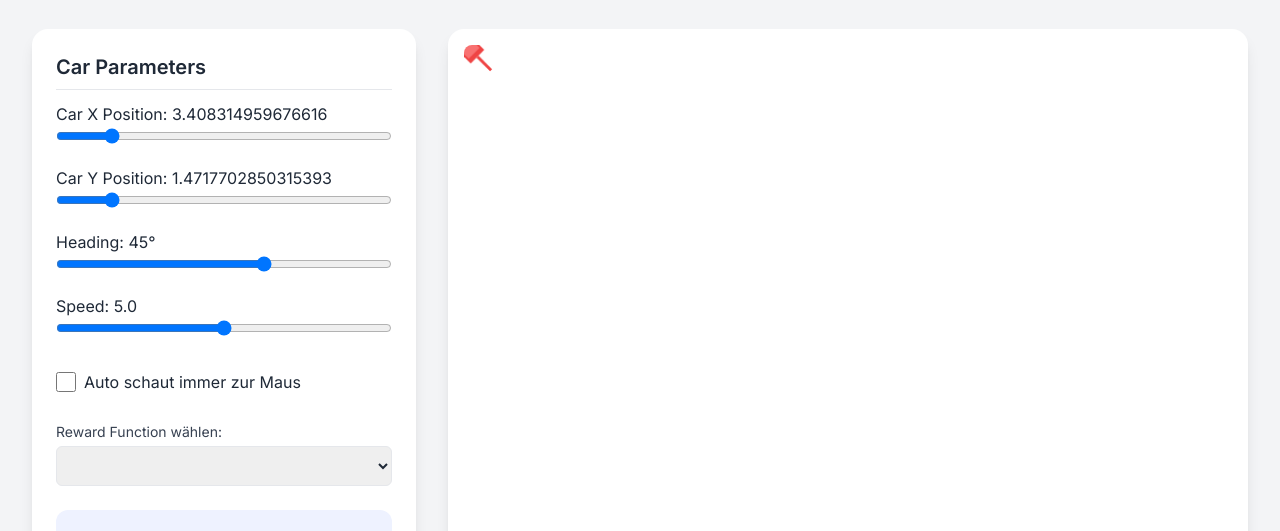
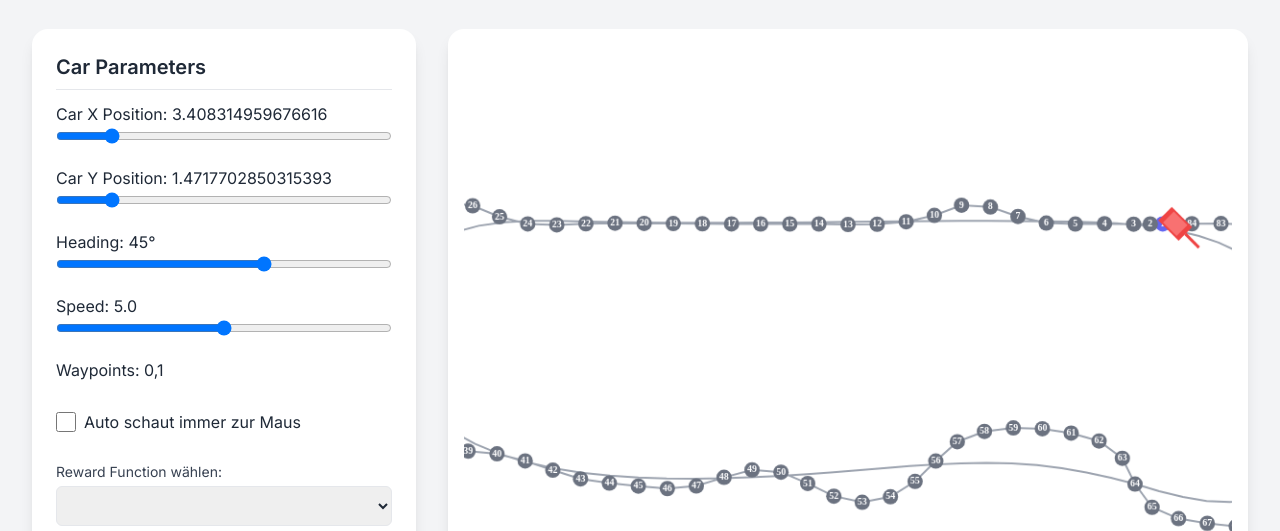
Before and after one commit to justforjan/deep-racer-2025, a plain HTML site: page index.html in a window 1280 px wide. Shown: the part 107-638 px from the top of the page. Drawn offline with nearby package versions, Linux system fonts and the light colour scheme; no server answers.

Commit message:
broke perfect line and changed world to screen pixel translation

```diff
--- a/index.html
+++ b/index.html
@@ -56,6 +56,9 @@
                         <input type="range" id="speed" min="0" max="10" step="0.1" value="5" class="w-full slider-thumb">
                     </div>
                     <div>
+                        <label>Waypoints: <span id="closest_waypoints"></span></label>
+                    </div>
+                    <div>
                         <label class="inline-flex items-center mt-3">
                             <input type="checkbox" id="look-at-mouse" class="form-checkbox h-5 w-5 text-indigo-600">
                             <span class="ml-2">Auto schaut immer zur Maus</span>
@@ -94,6 +97,7 @@ const headingSlider = document.getElementById('heading');
 const speedSlider = document.getElementById('speed');
 const carXValue = document.getElementById('car-x-value');
 const carYValue = document.getElementById('car-y-value');
+const closestWaypoints = document.getElementById('closest_waypoints')
 const headingValue = document.getElementById('heading-value');
 const speedValue = document.getElementById('speed-value');
 const rewardValue = document.getElementById('reward-value');
@@ -190,7 +194,96 @@ let state = {
         [3.5817264318466187, 1.472470998764038],
         [3.408314959676616, 1.4717702850315393]
     ],
-    closestWaypoints: [0, 1]
+    perfect_line: [
+        [ 3.02139987e+00,  1.45869374e+00],
+       [ 2.79611184e+00,  1.47645259e+00],
+       [ 2.55766258e+00,  1.48780603e+00],
+       [ 2.29900224e+00,  1.49458953e+00],
+       [ 2.02424354e+00,  1.49874595e+00],
+       [ 1.74275391e+00,  1.50110821e+00],
+       [ 1.45725946e+00,  1.50199393e+00],
+       [ 1.16886336e+00,  1.50162237e+00],
+       [ 8.78304133e-01,  1.50021371e+00],
+       [ 5.86069246e-01,  1.49794748e+00],
+       [ 2.92466572e-01,  1.49494849e+00],
+       [-2.22807462e-03,  1.49134398e+00],
+       [-3.05033588e-01,  1.48822038e+00],
+       [-6.07850904e-01,  1.48569301e+00],
+       [-9.10677172e-01,  1.48382932e+00],
+       [-1.21350835e+00,  1.48270283e+00],
+       [-1.51633800e+00,  1.48247677e+00],
+       [-1.81915338e+00,  1.48333176e+00],
+       [-2.12192930e+00,  1.48550648e+00],
+       [-2.42461912e+00,  1.48924952e+00],
+       [-2.72713106e+00,  1.49487593e+00],
+       [-3.02929272e+00,  1.50276164e+00],
+       [-3.31666816e+00,  1.50306270e+00],
+       [-3.58971910e+00,  1.48796349e+00],
+       [-3.84740433e+00,  1.45128247e+00],
+       [-4.08736552e+00,  1.38697438e+00],
+       [-4.30556573e+00,  1.28907047e+00],
+       [-4.48263832e+00,  1.13830908e+00],
+       [-4.61868080e+00,  9.50257845e-01],
+       [-4.71254361e+00,  7.36444170e-01],
+       [-4.76149703e+00,  5.06685023e-01],
+       [-4.76477995e+00,  2.71077025e-01],
+       [-4.72186912e+00,  3.90669011e-02],
+       [-4.63340804e+00, -1.80418361e-01],
+       [-4.49616860e+00, -3.76413035e-01],
+       [-4.32149836e+00, -5.47801105e-01],
+       [-4.11656266e+00, -6.95863150e-01],
+       [-3.88551122e+00, -8.21532712e-01],
+       [-3.63215805e+00, -9.26308373e-01],
+       [-3.35909999e+00, -1.01054260e+00],
+       [-3.07092028e+00, -1.07503883e+00],
+       [-2.77581412e+00, -1.12150552e+00],
+       [-2.47917460e+00, -1.15293730e+00],
+       [-2.18295538e+00, -1.17225174e+00],
+       [-1.88891336e+00, -1.18187827e+00],
+       [-1.59804671e+00, -1.18380784e+00],
+       [-1.31031011e+00, -1.17956771e+00],
+       [-1.02527294e+00, -1.17035524e+00],
+       [-7.42518477e-01, -1.15701164e+00],
+       [-4.61653778e-01, -1.14024579e+00],
+       [-1.82360881e-01, -1.12061176e+00],
+       [ 9.56350748e-02, -1.09858535e+00],
+       [ 3.72592885e-01, -1.07461769e+00],
+       [ 6.41497759e-01, -1.05354467e+00],
+       [ 9.09609952e-01, -1.03626712e+00],
+       [ 1.17663085e+00, -1.02445902e+00],
+       [ 1.44221791e+00, -1.02018420e+00],
+       [ 1.70606482e+00, -1.02546064e+00],
+       [ 1.96778854e+00, -1.04275241e+00],
+       [ 2.22680099e+00, -1.07544580e+00],
+       [ 2.48377653e+00, -1.11947762e+00],
+       [ 2.73879640e+00, -1.17411218e+00],
+       [ 2.99174125e+00, -1.23921014e+00],
+       [ 3.24113400e+00, -1.31425136e+00],
+       [ 3.48919940e+00, -1.37563561e+00],
+       [ 3.73499993e+00, -1.41671665e+00],
+       [ 3.97597469e+00, -1.42837730e+00],
+       [ 4.20765790e+00, -1.40213719e+00],
+       [ 4.42281524e+00, -1.33034535e+00],
+       [ 4.61056875e+00, -1.20656648e+00],
+       [ 4.74879565e+00, -1.02121557e+00],
+       [ 4.84434714e+00, -7.98979581e-01],
+       [ 4.89637089e+00, -5.48596060e-01],
+       [ 4.90323568e+00, -2.80997099e-01],
+       [ 4.86793001e+00, -1.17814914e-02],
+       [ 4.79713758e+00,  2.46607366e-01],
+       [ 4.69598542e+00,  4.86912653e-01],
+       [ 4.56896570e+00,  7.05073712e-01],
+       [ 4.41912338e+00,  8.97792409e-01],
+       [ 4.24898530e+00,  1.06151291e+00],
+       [ 4.05933211e+00,  1.18474399e+00],
+       [ 3.86040708e+00,  1.27633820e+00],
+       [ 3.65667633e+00,  1.34473660e+00],
+       [ 3.44942397e+00,  1.39560199e+00],
+       [ 3.23819139e+00,  1.43252829e+00],
+       [ 3.02139987e+00,  1.45869374e+00]
+    ],
+    closestWaypoints: [0, 1],
+    is_offtrack: false
 };
 
 let draggingCar = false;
@@ -203,13 +296,33 @@ function dist2d(a, b) {
     return Math.hypot(a[0] - b[0], a[1] - b[1]);
 }
 
+let scale = 100; // zoom factor
+
+function worldToScreen(p) {
+    return [
+        p[0] * scale + canvas.width / 2,
+        p[1] * -scale + canvas.height / 2
+    ];
+}
+
+function screenToWorld(p) {
+    return [
+        (p.x - canvas.width / 2) / scale,
+        (p.y - canvas.height / 2) / -scale
+    ];
+}
+
 function updateClosestWaypoints() {
-    const distances = state.waypoints.map((wp, idx) => ({ idx, dist: dist2d([state.car.x, state.car.y], wp) }));
+    const distances = state.waypoints.map((wp, idx) => ({
+        idx,
+        dist: dist2d([state.car.x, state.car.y], wp)
+    }));
     distances.sort((a, b) => a.dist - b.dist);
     const first = distances[0].idx;
     const second = distances[1].idx;
     state.closestWaypoints = first < second ? [first, second] : [second, first];
 }
+
 
 // --- Model Auswahl laden ---
 function loadModels() {
@@ -247,7 +360,9 @@ function fetchReward() {
                 heading: state.car.heading,
                 speed: state.car.speed,
                 waypoints: state.waypoints,
-                closest_waypoints: state.closestWaypoints
+                closest_waypoints: state.closestWaypoints,
+                is_offtrack: state.is_offtrack,
+                track_width: 0.76
             }
         })
     })
@@ -271,8 +386,16 @@ function draw() {
 
     // Track
     ctx.beginPath();
-    ctx.moveTo(state.waypoints[0][0], state.waypoints[0][1]);
-    state.waypoints.forEach(([x, y]) => ctx.lineTo(x, y));
+    const [startX, startY] = worldToScreen(state.waypoints[0]);
+    ctx.moveTo(startX, startY);
+    state.waypoints.forEach(wp => {
+        const [x, y] = worldToScreen(wp);
+        ctx.lineTo(x, y);
+    });
+    state.perfect_line.forEach(wp => {
+        const [x, y] = worldToScreen(wp);
+        ctx.lineTo(x, y);
+    });
     ctx.closePath();
     ctx.strokeStyle = '#9ca3af';
     ctx.lineWidth = 2;
@@ -280,20 +403,36 @@ function draw() {
 
     // Waypoints
     state.waypoints.forEach((wp, idx) => {
+        const [sx, sy] = worldToScreen(wp);
         ctx.beginPath();
-        ctx.arc(wp[0], wp[1], 8, 0, 2 * Math.PI);
+        ctx.arc(sx, sy, 8, 0, 2 * Math.PI);
         ctx.fillStyle = state.closestWaypoints.includes(idx) ? '#6366f1' : '#6b7280';
         ctx.fill();
+
         ctx.fillStyle = 'white';
         ctx.font = 'bold 10px Inter';
         ctx.textAlign = 'center';
         ctx.textBaseline = 'middle';
-        ctx.fillText(idx, wp[0], wp[1]);
+        ctx.fillText(idx, sx, sy);
     });
+    // state.perfect_line.forEach((wp, idx) => {
+    //     const [sx, sy] = worldToScreen(wp);
+    //     ctx.beginPath();
+    //     ctx.arc(sx, sy, 8, 0, 2 * Math.PI);
+    //     ctx.fillStyle = state.closestWaypoints.includes(idx) ? '#6366f1' : '#6b7280';
+    //     ctx.fill();
+
+    //     ctx.fillStyle = 'white';
+    //     ctx.font = 'bold 10px Inter';
+    //     ctx.textAlign = 'center';
+    //     ctx.textBaseline = 'middle';
+    //     ctx.fillText(idx, sx, sy);
+    // });
 
     // Car
     ctx.save();
-    ctx.translate(state.car.x, state.car.y);
+    const [carX, carY] = worldToScreen([state.car.x, state.car.y]);
+    ctx.translate(carX, carY);
     ctx.rotate(state.car.heading * Math.PI / 180);
     ctx.fillStyle = '#ef4444';
     ctx.fillRect(-15, -10, 30, 20);
@@ -308,9 +447,11 @@ function draw() {
     ctx.restore();
 }
 
+
 function updateUI() {
     carXValue.textContent = state.car.x;
     carYValue.textContent = state.car.y;
+    closestWaypoints.textContent = state.closestWaypoints
     headingValue.textContent = `${Math.round(state.car.heading)}°`;
     speedValue.textContent = state.car.speed.toFixed(1);
     fetchReward();
@@ -335,21 +476,28 @@ speedSlider.addEventListener('input', e => { state.car.speed = +e.target.value;
 lookAtMouseCheckbox.addEventListener('change', e => { lookAtMouse = e.target.checked; });
 
 canvas.addEventListener('mousedown', e => {
-    const pos = screenToCanvas(e);
-    const dx = pos.x - state.car.x;
-    const dy = pos.y - state.car.y;
+    const pos = screenToCanvas(e); // screen coords
+    const [carX, carY] = worldToScreen([state.car.x, state.car.y]);
+
+    const dx = pos.x - carX;
+    const dy = pos.y - carY;
+
     if (Math.sqrt(dx*dx + dy*dy) < 20) {
         draggingCar = true;
     }
 });
+
 canvas.addEventListener('mousemove', e => {
     mousePos = screenToCanvas(e);
     if (draggingCar) {
-        state.car.x = mousePos.x;
-        state.car.y = mousePos.y;
+        // convert back into world coords
+        const [wx, wy] = screenToWorld(mousePos);
+        state.car.x = wx;
+        state.car.y = wy;
         render();
     }
 });
+
 canvas.addEventListener('mouseup', () => draggingCar = false);
 canvas.addEventListener('mouseleave', () => draggingCar = false);
 
```
Also changed, not shown: 2 other files.
